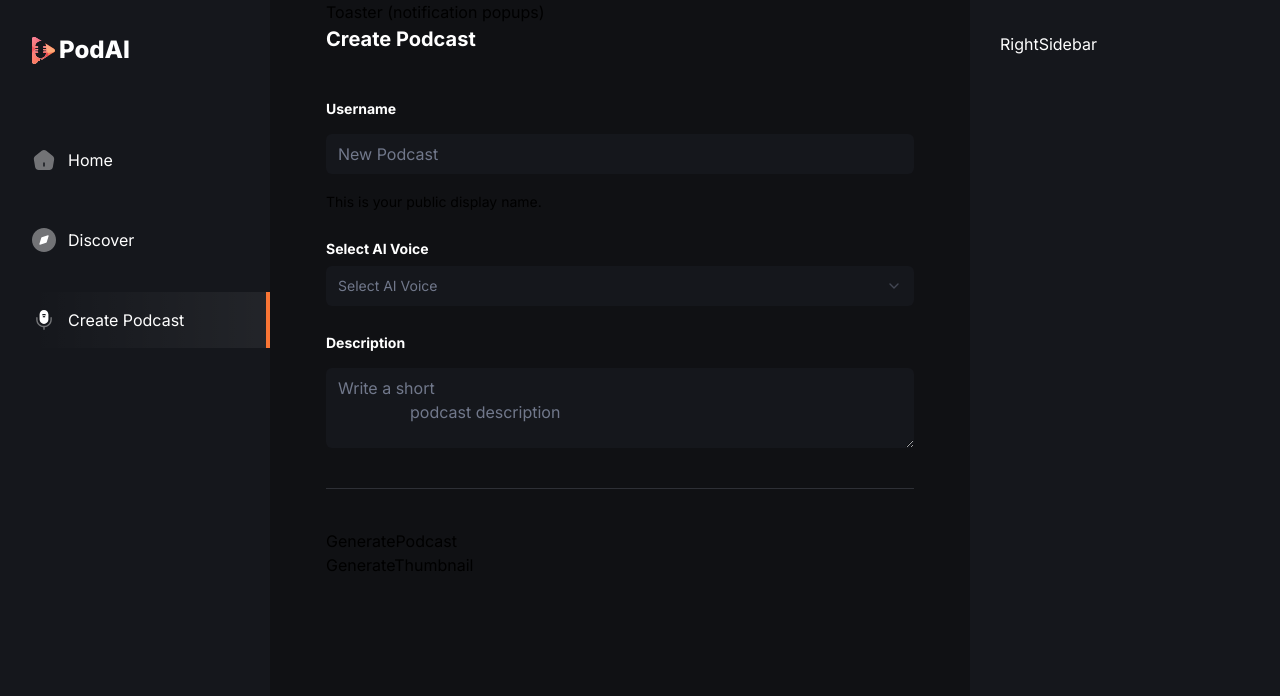
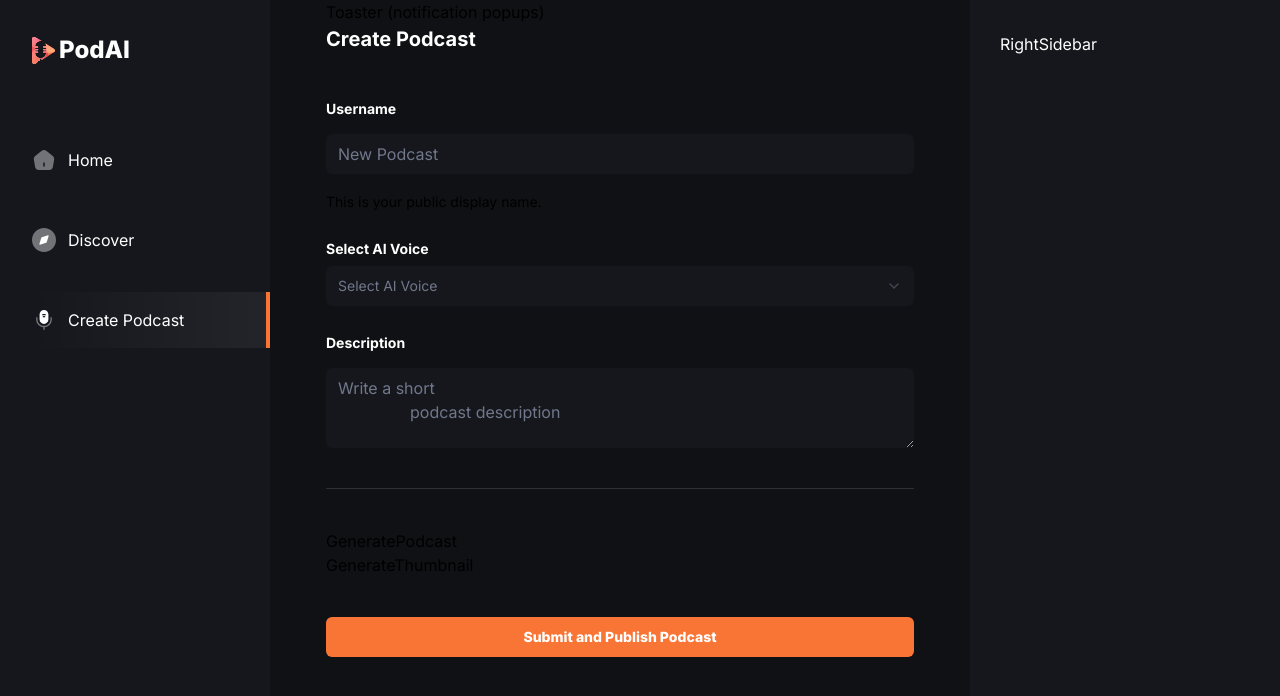
Before and after one commit to Jerin-v/podai, a Next.js app: page /create-podcast in a window 1280 px wide. Shown: the top 696 px of the page. Built offline with nearby package versions, Linux system fonts and the light colour scheme; no server answers.

Commit message:
create useStates to be used in components

```diff
--- a/app/(root)/create-podcast/page.tsx
+++ b/app/(root)/create-podcast/page.tsx
@@ -28,6 +28,8 @@ import { useState } from "react"
 import { Textarea } from "@/components/ui/textarea"
 import GeneratePodcast from "@/components/GeneratePodcast"
 import GenerateThumbnail from "@/components/GenerateThumbnail"
+import { Loader } from "lucide-react"
+import { Id } from "@/convex/_generated/dataModel"
 
 
 const voiceCategories = ['Alloy', 'Shimmer', 'Nova',
@@ -35,18 +37,32 @@ const voiceCategories = ['Alloy', 'Shimmer', 'Nova',
 
 
 const formSchema = z.object({
-  username: z.string().min(2, {
-    message: "Username must be at least 2 characters.",
-  }),
+  podcastTitle: z.string().min(2),
+  podcastDescription: z.string().min(2),
 })
 
 const CreatePodcast = () => {
+  const [imagePrompt, setimagePro] = useState('')
+  const [ImageStorageId, setImageStorageId] =
+  useState<Id<"_storage"> | null>(null)
+  const [imageUrl, setimageUrl] = useState('')
+
+  const [audioUrl, setaudioUrl] = useState('')
+  const [audioStorageId, setaudioStorageId] =
+  useState<Id<"_storage"> | null>(null)
+  const [audioDuration, setaudioDuration] = useState(0)
+
+  const [voicePrompt, setvoicePrompt] = useState('')
   const [voiceType, setVoiceType] = useState<string | null>(null)
+
+  const [isSubmitting, setIsSubmitting] = useState(false)
+
   // 1. Define your form.
   const form = useForm<z.infer<typeof formSchema>>({
     resolver: zodResolver(formSchema),
     defaultValues: {
-      username: "",
+      podcastTitle: "",
+      podcastDescription: "",
     },
   })
 
@@ -137,6 +153,26 @@ const CreatePodcast = () => {
           <GeneratePodcast />
 
           <GenerateThumbnail />
+
+          <div className="mt-10 w-full">
+            <Button type="submit"
+            className="text-16 w-full bg-orange-1
+            py-4 font-extrabold text-white-1
+            transition-all duration-500
+            hover:bg-black-1">
+              {isSubmitting ? (
+                <>
+                  <Loader size={20} className="animate-spin
+                  ml-2" />
+                  Submitting...
+                </>
+              ) : (
+                'Submit and Publish Podcast'
+              )}
+            </Button>
+
+          </div>
+
         </div>
 
       </form>
```
